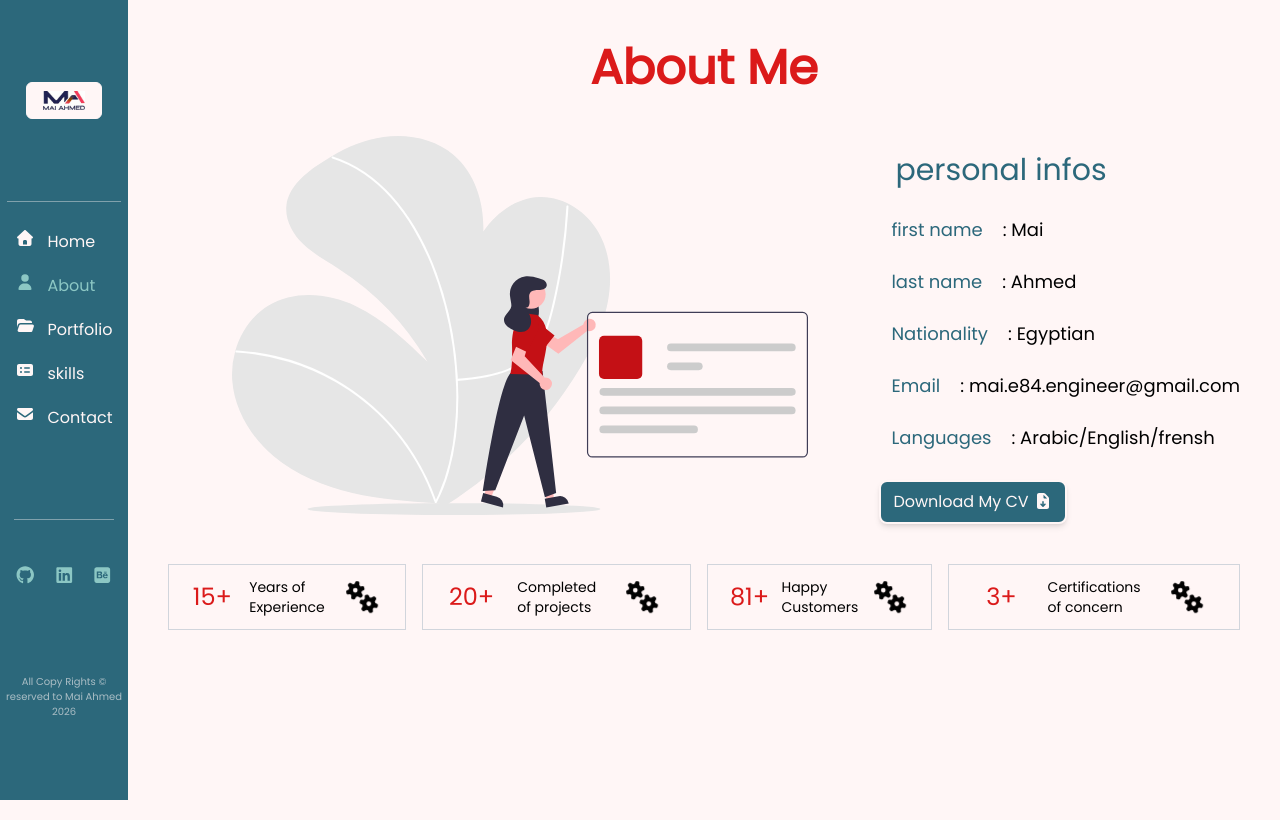
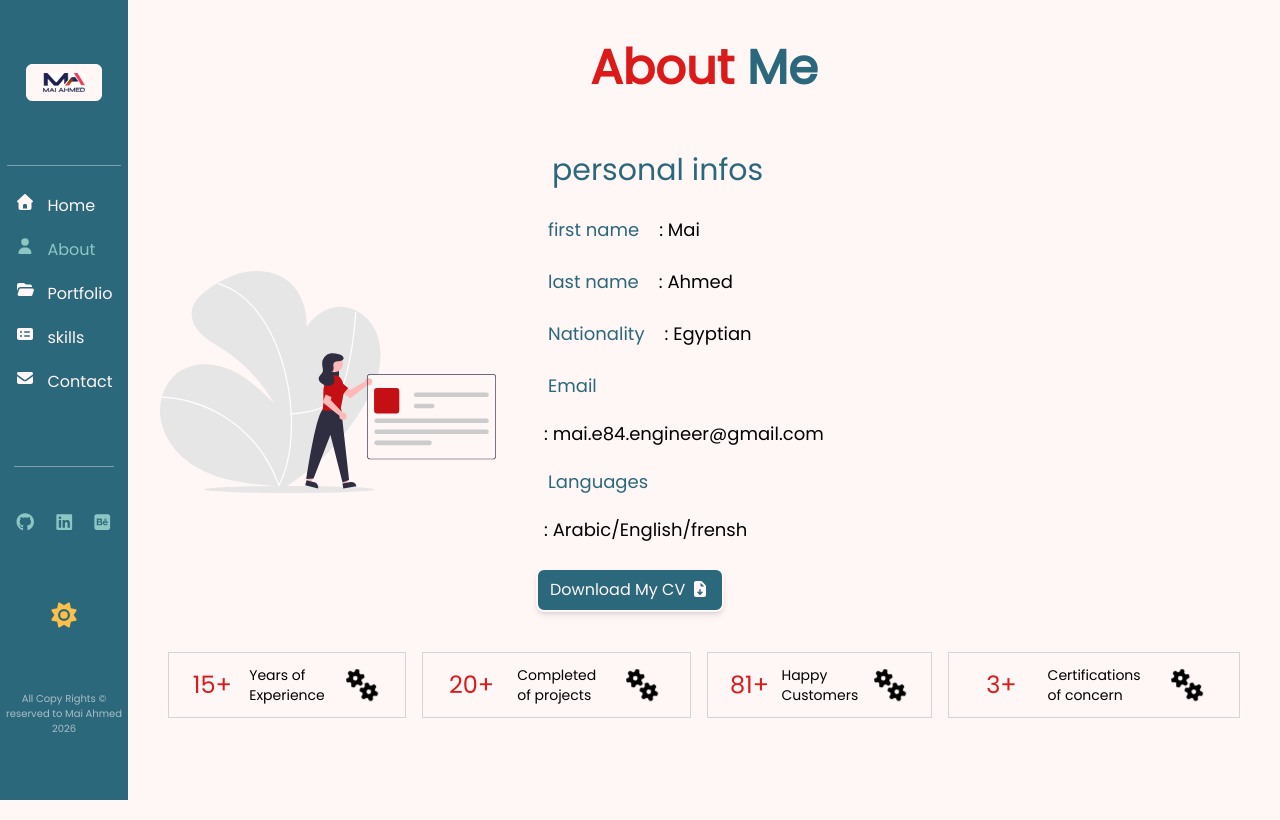
Before and after one commit to maioia/portfolio1, a React (Vite) app: page /about in a window 1280 px wide. Built offline with nearby package versions, Linux system fonts and the light colour scheme.

Commit message:
adding dark theme styling

```diff
--- a/src/App.jsx
+++ b/src/App.jsx
@@ -7,16 +7,26 @@ import AppLayout from "./Components/AppLayout/AppLayout";
 import NotFound from "./pages/NotFound/NotFound";
 import MySkills from "./pages/MySkills/MySkills";
 import ProjectsCard from "./Components/ProjectsCard/ProjectsCard";
-import VantaBackground from "./Components/VantaBackground/VantaBackground";
+import { useState } from "react";
 function App() {
+  const [theme, setTheme] = useState("light");
+
+  function toggleTheme() {
+    if (theme === "light") {
+      setTheme("dark");
+    } else {
+      setTheme("light");
+    }
+  }
+
   const router = createBrowserRouter([
     {
       path: "/",
-      element: <AppLayout />,
+      element: <AppLayout toggleTheme={toggleTheme} theme={theme} />,
       children: [
         {
           index: true,
-          element: <Home />,
+          element: <Home toggleTheme={toggleTheme} theme={theme} />,
         },
         {
           path: "about",
--- a/src/Components/AppLayout/AppLayout.jsx
+++ b/src/Components/AppLayout/AppLayout.jsx
@@ -2,7 +2,7 @@ import { Outlet, useLocation } from "react-router";
 import Navbar from "../Navbar/Navbar";
 import { useState } from "react";
 import Loading from "../Loading/Loading";
-export default function AppLayout() {
+export default function AppLayout({ toggleTheme, theme }) {
   const [isLoading, setIsLoading] = useState(false);
 
   if (isLoading) {
@@ -12,11 +12,13 @@ export default function AppLayout() {
   return (
     <>
       <main className="lg:grid lg:grid-cols-10 bg-[#FFF6F6]">
-        <aside className="lg:col-span-1 xs:hidden">
-          <Navbar />
+        <aside
+          className={`${theme === "dark" ? "dark" : ""} lg:col-span-1 xs:hidden`}
+        >
+          <Navbar toggleTheme={toggleTheme} theme={theme} />
         </aside>
         <div className="lg:col-span-9 col-span-10 bg-[#FFF6F6]">
-          <Outlet />
+          <Outlet toggleTheme={toggleTheme} theme={theme} />
         </div>
       </main>
     </>
--- a/src/Components/Navbar/Navbar.jsx
+++ b/src/Components/Navbar/Navbar.jsx
@@ -5,7 +5,9 @@ import {
   faEnvelope,
   faFolderOpen,
   faHouse,
+  faMoon,
   faRectangleList,
+  faSun,
   faUser,
 } from "@fortawesome/free-solid-svg-icons";
 import { FontAwesomeIcon } from "@fortawesome/react-fontawesome";
@@ -18,7 +20,7 @@ import {
 } from "@fortawesome/free-brands-svg-icons";
 import { useState } from "react";
 
-export default function Navbar() {
+export default function Navbar({ toggleTheme, theme }) {
   const [isMenuOpen, setIsMenuOpen] = useState(false);
 
   function toggleMenu() {
@@ -28,7 +30,7 @@ export default function Navbar() {
   return (
     <>
       {/* Main Navigation */}
-      <aside className="flex lg:bg-[#2C687B] lg:flex-col items-center justify-evenly transition-all duration-300">
+      <aside className="flex lg:bg-[#2C687B] dark:bg-[#132440] lg:flex-col items-center justify-evenly transition-all duration-300">
         <div className="flex items-center justify-between lg:justify-center">
           <img
             src={logo}
@@ -139,6 +141,32 @@ export default function Navbar() {
               <FontAwesomeIcon icon={faSquareBehance} size="xs" />
             </Link>
           </div>
+
+          <button
+            type="text"
+            className=""
+            // className={({ isActive }) => {
+            //   return `${
+            //     isActive ? " bg-[#8CC7C4] rounded-full" : ""
+            //   } hover:text-[#DB1A1A] transition-all duration-200`;
+            // }}
+            onClick={toggleTheme}
+          >
+            {theme === "dark" ? (
+              <FontAwesomeIcon
+                icon={faMoon}
+                size="xl"
+                className="text-[#8CC7C4]"
+              />
+            ) : (
+              <FontAwesomeIcon
+                icon={faSun}
+                size="xl"
+                className="text-[#FCBF49]"
+              />
+            )}
+          </button>
+
           <span className="text-[10px] w-30 text-[#FFF6F6]/60">
             All Copy Rights &copy; reserved to Mai Ahmed 2026
           </span>
--- a/src/index.css
+++ b/src/index.css
@@ -1,4 +1,6 @@
 @import "tailwindcss";
+@custom-variant dark (&:where(.dark, .dark *));
+
 @layer base {
   body {
     font-family: "Poppins", sans-serif;
--- a/src/pages/About/About.jsx
+++ b/src/pages/About/About.jsx
@@ -8,17 +8,15 @@ export default function About() {
   return (
     <>
       <main className="container">
-        <section className="about">
         <h1 className="section-title head-style">
-            About <span className="text-[#DB1A1A]">Me</span>
+          About <span className="text-[#2C687B]">Me</span>
         </h1>
-          <div className="">
-            <div className="lg:flex md:flex">
+        <div className="lg:grid lg:grid-cols-3 lg:gap-10 md:grid md:grid-cols-2 md:gap-10 items-center">
           <div className="mx-auto">
             <img
               src={aboutGirl}
               alt="about page img"
-                  className="max-w-xs lg:max-w-xl w-full"
+              className="max-w-xs lg:max-w-sm w-full"
             />
           </div>
           <div className="info">
@@ -32,7 +30,7 @@ export default function About() {
               to="/public/pdf/MaiAhmedResume.pdf"
               target="_blank"
               rel="noopener noreferrer"
-                  className="bg-[#2C687B] border-2 border-[#FFF6F6] rounded-lg shadow-md px-3 py-2 my-4 text-[#FFF6F6] lg:text-md hover:bg-[#FFF6F6] hover:text-[#2C687B] transition-all duration-400 ease-in-out"
+              className="bg-[#2C687B] dark:bg-black border-2 border-[#FFF6F6] rounded-lg shadow-md px-3 py-2 my-4 text-[#FFF6F6] lg:text-md hover:bg-[#FFF6F6] hover:text-[#2C687B] transition-all duration-400 ease-in-out"
             >
               Download My CV <FontAwesomeIcon icon={faFileArrowDown} />
             </Link>
@@ -41,8 +39,6 @@ export default function About() {
         <div className="lg:flex md:flex py-4">
           <Status />
         </div>
-          </div>
-        </section>
       </main>
     </>
   );
--- a/src/pages/Home/Home.jsx
+++ b/src/pages/Home/Home.jsx
@@ -7,7 +7,7 @@ import {
   faLinkedin,
   faSquareBehance,
 } from "@fortawesome/free-brands-svg-icons";
-export default function Home() {
+export default function Home({ toggleTheme }) {
   return (
     <>
       <main className="px-7">
@@ -35,14 +35,11 @@ export default function Home() {
               </p>
             </div>
             <div className="flex justify-evenly items-center gap-3">
-              <Link
-                to="/about"
-                className="bg-[#2C687B] border-2 border-[#8CC7C4] rounded-xs shadow-md px-3 py-2 my-4 text-[#FFF6F6] hover:bg-[#DB1A1A] hover:text-[#8CC7C4] transition-all duration-400 ease-in-out"
-              >
-                <span className="lg:p-2 text-sm p-1 lg:text-sm">
+              <Link to="/about" className="">
+                <span className="bg-[#2C687B] border-2 border-[#FFF6F6] rounded-lg shadow-md px-2 py-3 text-[#FFF6F6] lg:text-md hover:bg-[#FFF6F6] hover:text-[#2C687B] transition-all duration-400 ease-in-out">
                   More About Me
+                  <FontAwesomeIcon icon={faArrowRightToBracket} />
                 </span>
-                <FontAwesomeIcon icon={faArrowRightToBracket} />
               </Link>
               <div className="social flex gap-4 items-center justify-center lg:text-2xl">
                 <Link
```
Lines whose indentation alone changed are shown as unchanged.
